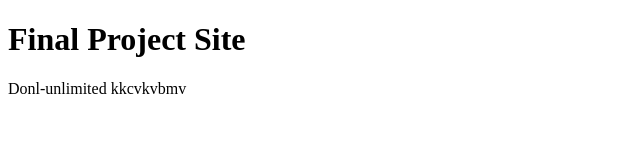
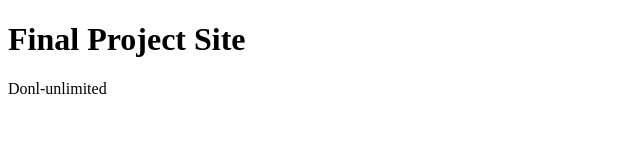
Before and after one commit to donl-unlimited/donl-unlimited.github.io, a plain HTML site: page index.html in a window 1280 px wide. Shown: the whole page, without its empty margins (0-640 px from the left). Drawn offline with Linux system fonts and the light colour scheme.

Commit message:
Update index.html

```diff
--- a/index.html
+++ b/index.html
@@ -8,6 +8,6 @@
 </head>
 <body>
   <h1>Final Project Site</h1>
-  <p> Donl-unlimited kkcvkvbmv </p>
+  <p> Donl-unlimited </p>
 </body>
 </html>
```
